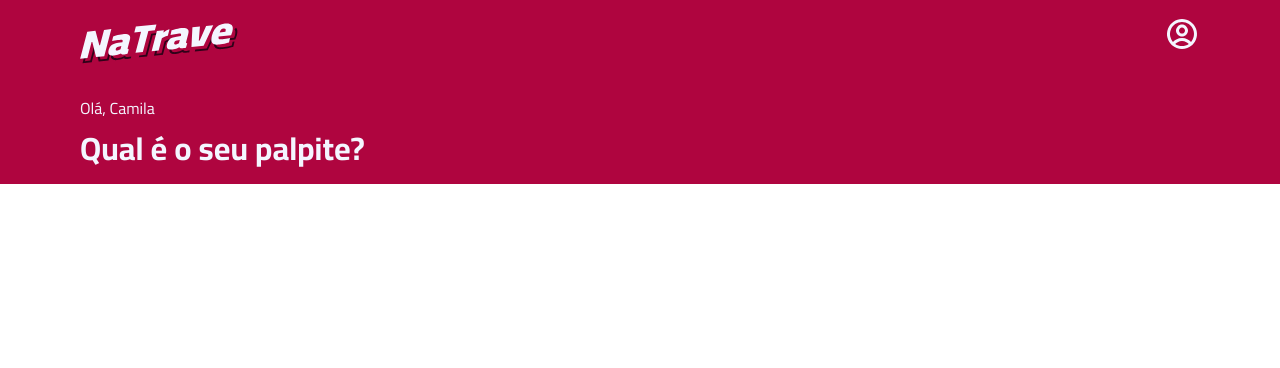
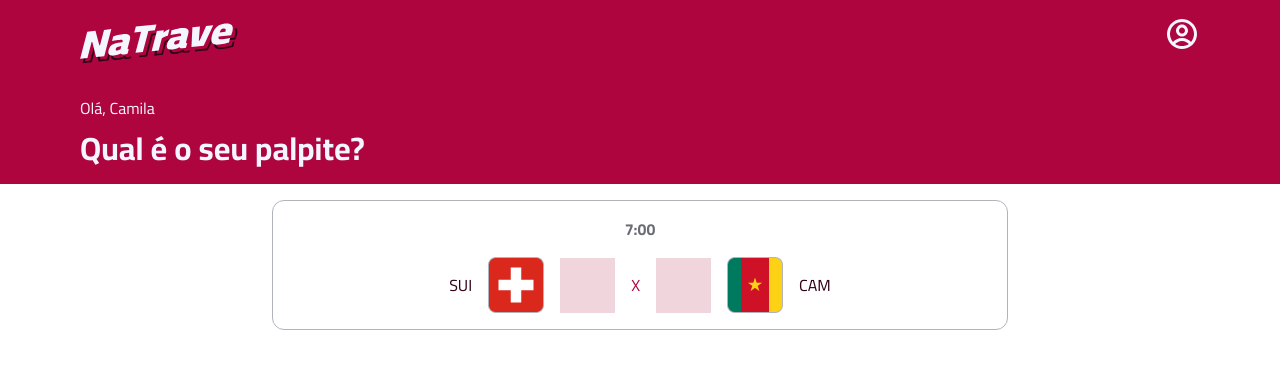
Before and after one commit to cxavier6/natrave-app, a React (Vite) app in the folder natrave/: page /dashboard in a window 1280 px wide. Shown: the top 368 px of the page. Built offline with nearby package versions, Linux system fonts and the light colour scheme.

Commit message:
feat: adiciona seção de content da página

```diff
--- a/natrave/src/pages/Dashboard/Dashboard.jsx
+++ b/natrave/src/pages/Dashboard/Dashboard.jsx
@@ -1,5 +1,7 @@
+import { Icon } from '../../components/Icon'
 import logo from '../../assets/imgs/logo/logo-fundo-vermelho.svg'
-import { Icon } from '../../components/Icon'
+import sui from '../../assets/imgs/bandeiras/sui.png'
+import cam from '../../assets/imgs/bandeiras/cam.png'
 
 export const Dashboard = () => {
   return (
@@ -22,8 +24,22 @@ export const Dashboard = () => {
                 </div>
             </section>
 
-            <section id='content'>
+            <section id='content' className='container max-w-3xl p-4 m-auto'>
+                <div className='rounded-xl border border-gray-300 text-center p-4 space-y-4'>
+                    <span className='text-sm md:text-base text-gray-700 font-bold'>7:00</span>
 
+                    <div className='flex space-x-4 justify-center items-center'>
+                        <span className='uppercase'>sui</span>
+                        <img src={sui}/>
+
+                        <input max={10} type="number" className='bg-red-300/[0.2] w-[55px] h-[55px] text-red-700 text-xl text-center'/>
+                        <span className='text-red-500 text-bold'>X</span>
+                        <input max={10} type="number" className='bg-red-300/[0.2] w-[55px] h-[55px] font-red-700 text-xl text-center'/>
+
+                        <img src={cam}/>
+                        <span className='uppercase'>cam</span>
+                    </div>
+                </div>
             </section>
         </main>
     </div>
```
